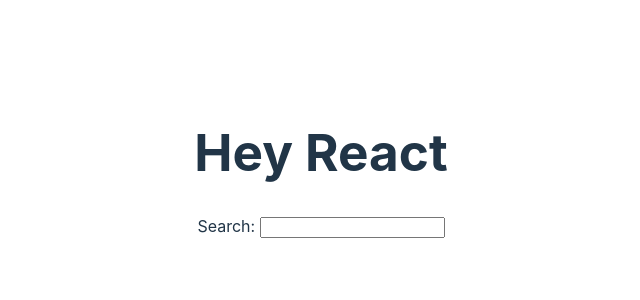
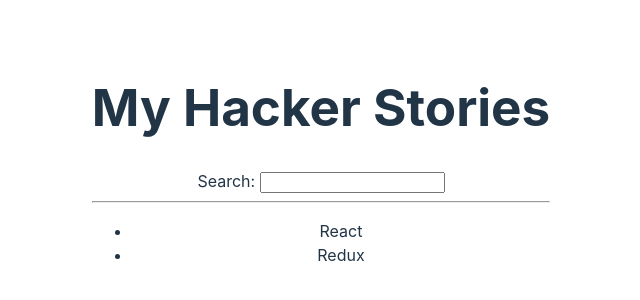
Before and after one commit to bangsluke/hacker-stories, a React (Vite) app: page / in a window 1280 px wide. Shown: the part 236-536 px from the top of the page, without its empty margins (319-959 px from the left). Built offline with nearby package versions, Linux system fonts and the light colour scheme.

Commit message:
Lists in React p31

```diff
--- a/src/App.tsx
+++ b/src/App.tsx
@@ -1,18 +1,37 @@
 import "./App.css";
 
-const welcome = {
-	greeting: "Hey",
-	title: "React",
-};
+const list = [
+	{
+		title: "React",
+		url: "https://reactjs.org/",
+		author: "Jordan Walke",
+		num_comments: 3,
+		points: 4,
+		objectID: 0,
+	},
+	{
+		title: "Redux",
+		url: "https://redux.js.org/",
+		author: "Dan Abramov, Andrew Clark",
+		num_comments: 2,
+		points: 5,
+		objectID: 1,
+	},
+];
 
 function App() {
 	return (
 		<div>
-			<h1>
-				{welcome.greeting} {welcome.title}
-			</h1>
+			<h1>My Hacker Stories</h1>
 			<label htmlFor='search'>Search: </label>
 			<input id='search' type='text' />
+
+			<hr />
+			<ul>
+				{list.map(function (item) {
+					return <li key={item.objectID}>{item.title}</li>;
+				})}
+			</ul>
 		</div>
 	);
 }
```
